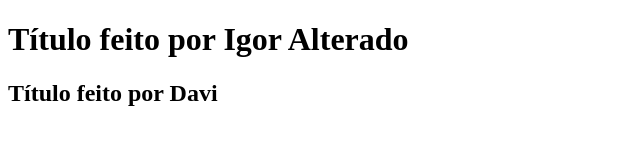
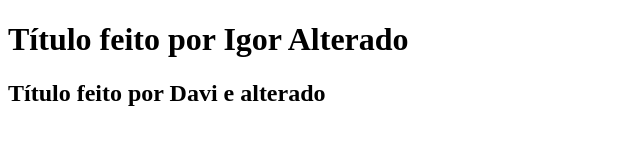
Before and after one commit to igharrison/AULA-GIT-ESSENCIAL, a plain HTML site: page index.html in a window 1280 px wide. Shown: the whole page, without its empty margins (0-640 px from the left). Drawn offline with Linux system fonts and the light colour scheme.

Commit message:
Título alterado por Davi

```diff
--- a/index.html
+++ b/index.html
@@ -8,7 +8,7 @@
 <body>
 
     <h1>Título feito por Igor Alterado</h1>
-    <h2>Título feito por Davi</h2>
+    <h2>Título feito por Davi e alterado</h2>
 
 
 </body>
```
